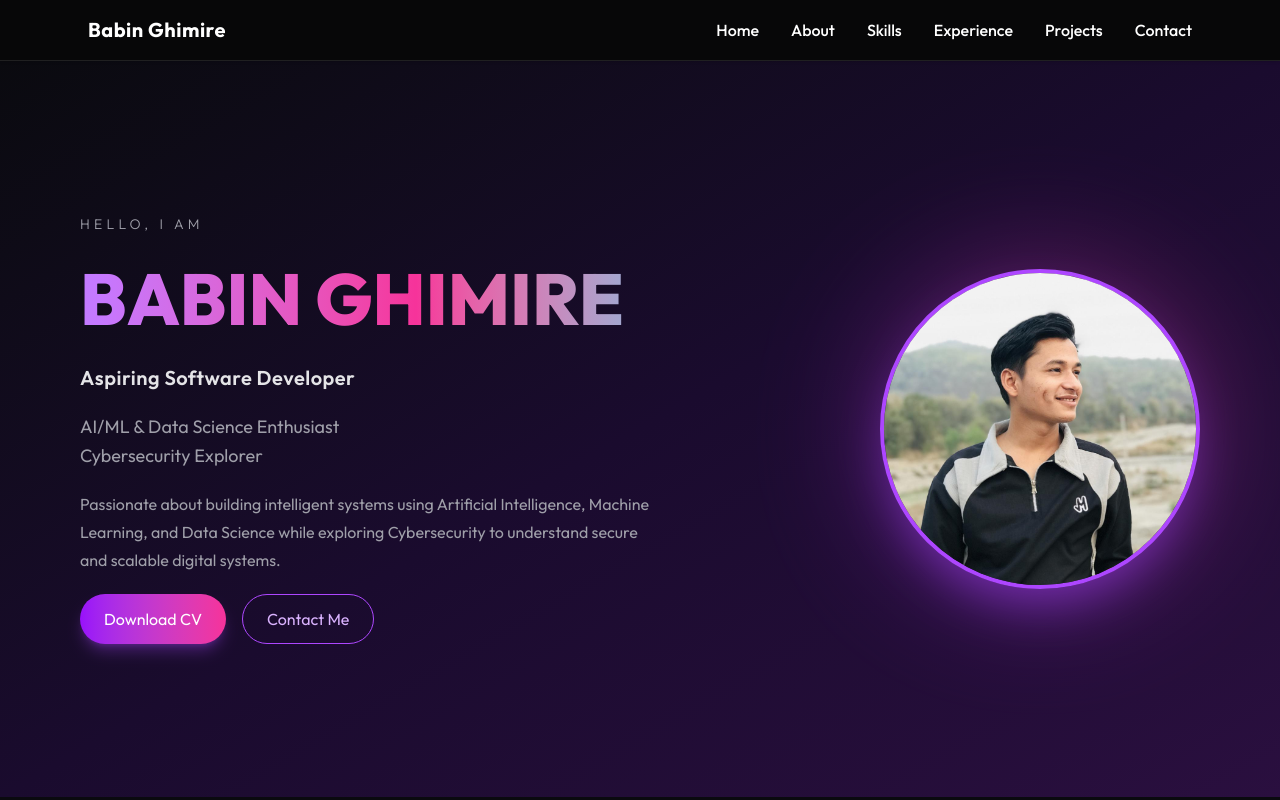
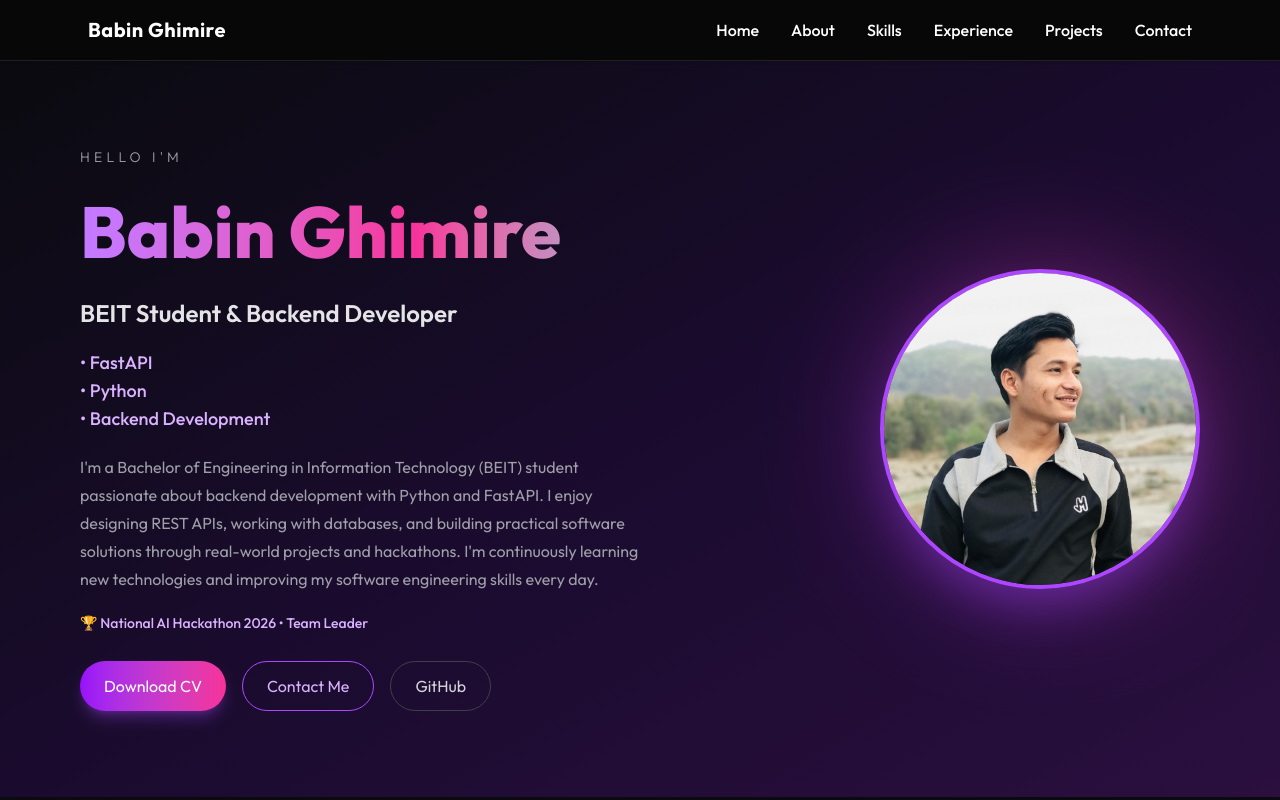
Before and after one commit to ghimirebabin07/my_portfolio, a Next.js app: page / in a window 1280 px wide. Shown: the top 800 px of the page. Built offline with nearby package versions, Linux system fonts and the light colour scheme.

Commit message:
feat: redesign hero section with improved skills and introduction

```diff
--- a/components/Hero.tsx
+++ b/components/Hero.tsx
@@ -6,56 +6,72 @@ export default function Hero() {
       id="home"
       className="flex flex-col-reverse md:flex-row items-center justify-between gap-12 md:gap-16 min-h-[calc(100svh-4rem)] px-4 sm:px-6 md:px-20 py-14 md:py-20 bg-[#0a0a0f] md:bg-gradient-to-br md:from-[#0a0a0f] md:via-[#1a0b2e] md:to-[#2a0f3f] text-white scroll-mt-20"
     >
-      {/* Left side */}
+      {/* Left Side */}
       <div className="flex flex-col gap-5 text-center md:text-left max-w-2xl w-full">
-        {/* HELLO I AM */}
+        {/* Greeting */}
         <h2 className="text-sm tracking-[0.3em] uppercase text-zinc-400 font-light">
-          Hello, I am
+          Hello I'm
         </h2>
 
-        {/* NAME */}
-        <h1 className="text-4xl sm:text-5xl md:text-7xl font-extrabold leading-tight bg-gradient-to-r from-purple-400 via-pink-500 to-cyan-400 bg-clip-text text-transparent break-words">
-          BABIN GHIMIRE
+        {/* Name */}
+        <h1 className="text-4xl sm:text-5xl md:text-7xl font-extrabold leading-tight bg-gradient-to-r from-purple-400 via-pink-500 to-cyan-400 bg-clip-text text-transparent">
+          Babin Ghimire
         </h1>
 
-        {/* ROLE */}
-        <p className="text-base sm:text-lg md:text-xl font-semibold tracking-wide text-zinc-200">
-          Aspiring Software Developer
+        {/* Role */}
+        <p className="text-lg sm:text-xl md:text-2xl font-semibold text-zinc-200">
+          BEIT Student & Backend Developer
         </p>
 
-        {/* INTERESTS */}
-        <p className="text-sm sm:text-base md:text-lg text-zinc-400 leading-relaxed">
-          AI/ML & Data Science Enthusiast <br />
-          Cybersecurity Explorer
+        <p className="text-sm sm:text-base md:text-lg text-purple-300 font-medium">
+          • FastAPI <br />
+          • Python <br />• Backend Development
         </p>
 
-        {/* NEW DESCRIPTION (added as requested) */}
+        {/* Description */}
         <p className="text-zinc-400 text-sm sm:text-base leading-7 max-w-xl mx-auto md:mx-0">
-          Passionate about building intelligent systems using Artificial Intelligence,
-          Machine Learning, and Data Science while exploring Cybersecurity to understand
-          secure and scalable digital systems.
+          I'm a Bachelor of Engineering in Information Technology (BEIT) student
+          passionate about backend development with Python and FastAPI. I enjoy
+          designing REST APIs, working with databases, and building practical
+          software solutions through real-world projects and hackathons. I'm
+          continuously learning new technologies and improving my software
+          engineering skills every day.
         </p>
 
-        {/* BUTTONS */}
-        <div className="flex flex-col sm:flex-row gap-3 sm:gap-4 justify-center md:justify-start">
+        {/* Achievement */}
+        <p className="text-purple-300 text-sm font-medium">
+          🏆 National AI Hackathon 2026 • Team Leader
+        </p>
+
+        {/* Buttons */}
+        <div className="flex flex-col sm:flex-row gap-3 sm:gap-4 justify-center md:justify-start mt-2">
           <a
             href="/resume.pdf"
             download
-            className="inline-flex items-center justify-center px-6 py-3 rounded-full bg-purple-600 transition-colors duration-200 hover:bg-purple-500 min-h-12 md:bg-gradient-to-r md:from-purple-600 md:to-pink-500 md:shadow-lg md:shadow-purple-500/30 motion-safe:md:hover:scale-105"
+            className="inline-flex items-center justify-center px-6 py-3 rounded-full bg-gradient-to-r from-purple-600 to-pink-500 hover:opacity-90 transition duration-300 shadow-lg shadow-purple-500/30"
           >
             Download CV
           </a>
 
           <a
             href="#contact"
-            className="inline-flex items-center justify-center px-6 py-3 rounded-full border border-purple-500 text-purple-300 transition-colors duration-200 hover:bg-purple-500 hover:text-white min-h-12"
+            className="inline-flex items-center justify-center px-6 py-3 rounded-full border border-purple-500 text-purple-300 hover:bg-purple-600 hover:text-white transition duration-300"
           >
             Contact Me
+          </a>
+
+          <a
+            href="https://github.com/ghimirebabin07"
+            target="_blank"
+            rel="noopener noreferrer"
+            className="inline-flex items-center justify-center px-6 py-3 rounded-full border border-zinc-700 text-zinc-300 hover:bg-zinc-800 hover:border-zinc-500 transition duration-300"
+          >
+            GitHub
           </a>
         </div>
       </div>
 
-      {/* Right side */}
+      {/* Right Side */}
       <div className="relative w-44 h-44 sm:w-56 sm:h-56 md:w-80 md:h-80 mb-2 md:mb-0 shrink-0">
         <div className="absolute inset-4 rounded-full bg-purple-600/25 blur-xl md:inset-0 md:bg-gradient-to-tr md:from-purple-600 md:to-pink-500 md:blur-3xl md:opacity-40"></div>
 
@@ -64,9 +80,9 @@ export default function Hero() {
           alt="Babin Ghimire"
           fill
           priority
-          quality={72}
+          quality={80}
           sizes="(max-width: 640px) 11rem, (max-width: 768px) 14rem, 20rem"
-          className="rounded-full border-4 border-purple-500 object-cover shadow-lg shadow-purple-500/30 md:shadow-2xl md:shadow-purple-500/50"
+          className="rounded-full border-4 border-purple-500 object-cover shadow-2xl shadow-purple-500/40"
         />
       </div>
     </section>
```
